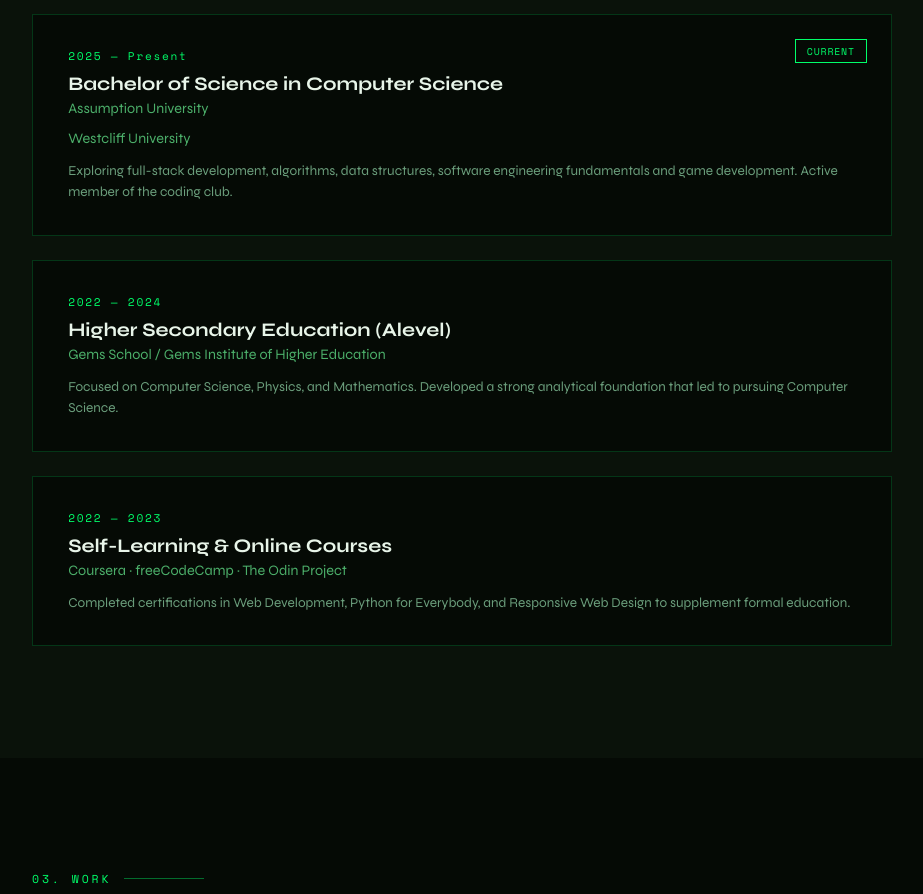
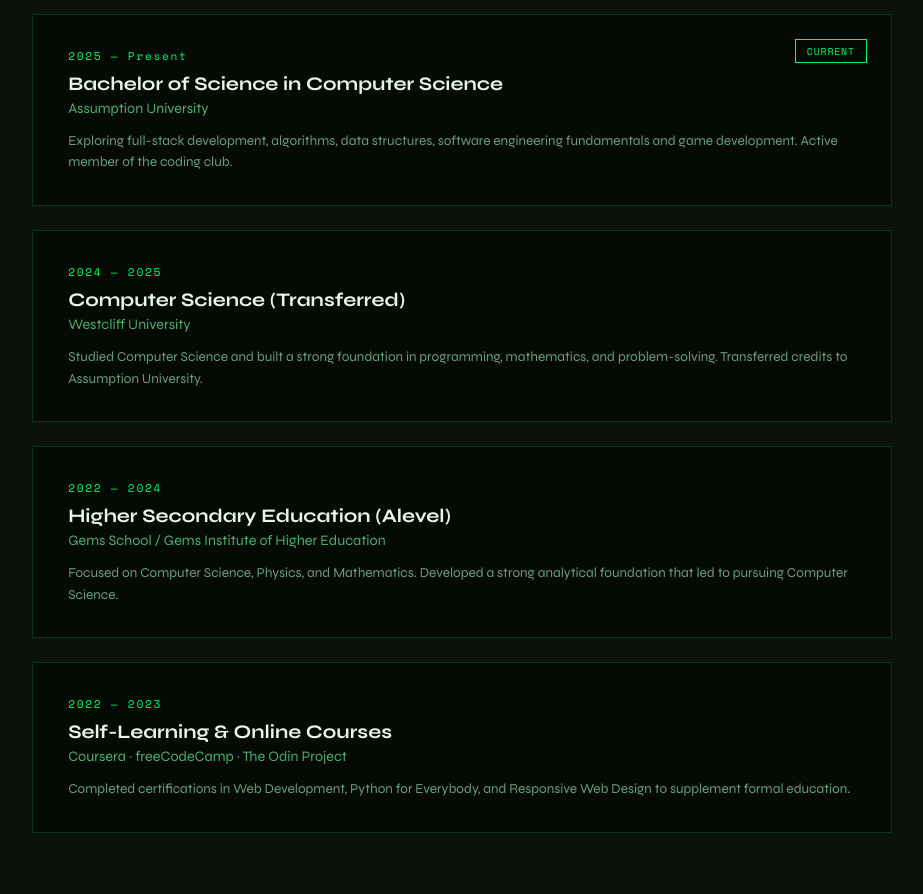
Before and after one commit to pranavbasukala/Portfolio, a plain HTML site: page index.html in a window 1280 px wide. Shown: the part 1040-1934 px from the top of the page, without its empty margins (32-955 px from the left). Drawn offline with nearby package versions, Linux system fonts and the light colour scheme.

Commit message:
made new section for assumption and westcliff

```diff
--- a/index.html
+++ b/index.html
@@ -463,9 +463,19 @@
       <div class="edu-year">2025 — Present</div>
       <div class="edu-degree">Bachelor of Science in Computer Science</div>
       <div class="edu-school">Assumption University</div>
-      <div class="edu-school">Westcliff University</div>
       <div class="edu-desc">Exploring full-stack development, algorithms, data structures,  software engineering fundamentals and game development. Active member of the coding club.</div>
     </div>
+
+    <div class="edu-card reveal" style="transition-delay:.2s">
+      <div class="edu-year">2024 — 2025</div>
+      <div class="edu-degree">Computer Science (Transferred)</div>
+      <div class="edu-school">Westcliff University</div>
+      <div class="edu-desc">Studied Computer Science and built a strong foundation in programming, mathematics, and problem-solving. Transferred credits to Assumption University.</div>
+    </div>
+
+
+
+
 
     <div class="edu-card reveal" style="transition-delay:.2s">
       <div class="edu-year">2022 — 2024</div>
```
